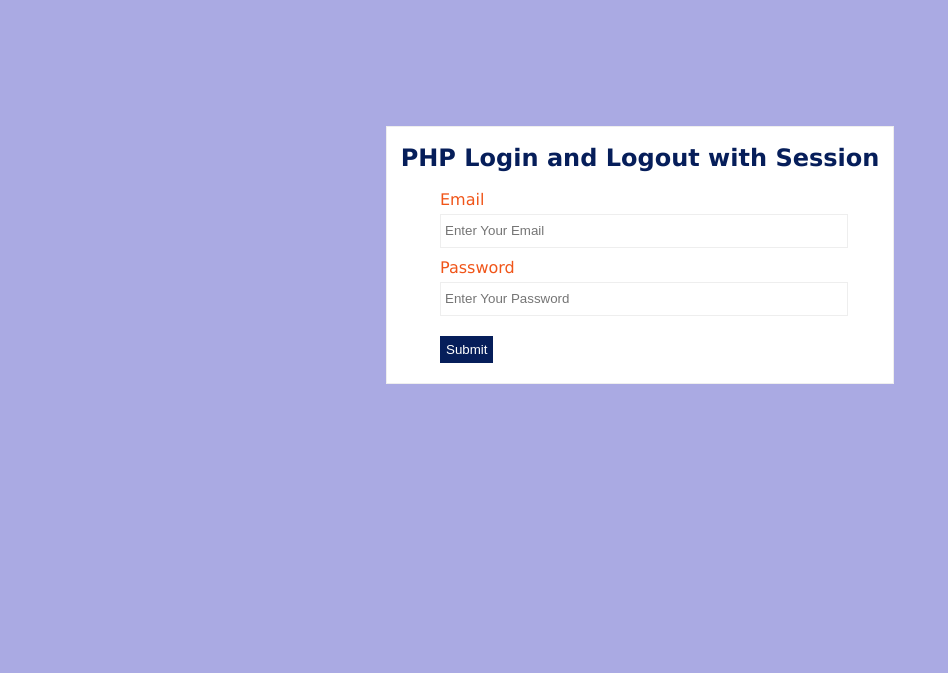
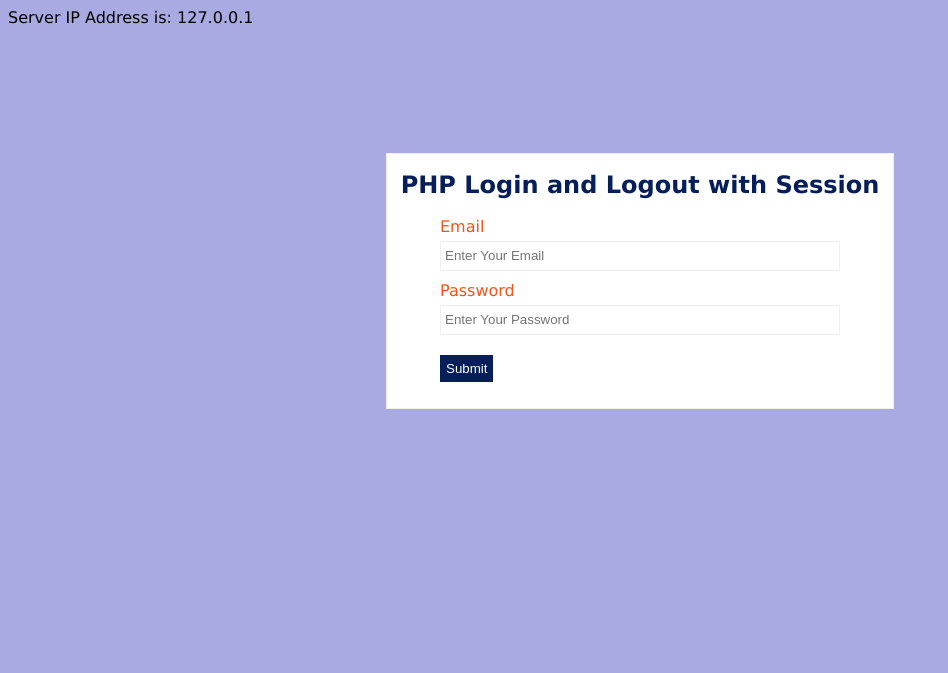
Before and after one commit to WeijieProg/jenkins-php-selenium-test, a PHP site: page / in a window 1280 px wide. Shown: the top 673 px of the page, without its empty margins (0-948 px from the left). Run offline with PHP 8.4, Linux system fonts and the light colour scheme.

Commit message:
Update index.php

```diff
--- a/src/index.php
+++ b/src/index.php
@@ -1,4 +1,7 @@
 <?php
+	$ip_server = $_SERVER['SERVER_ADDR'];
+
+	echo "Server IP Address is: $ip_server";
 	session_start();
 
 	if(isset($_POST['submit']))
```
